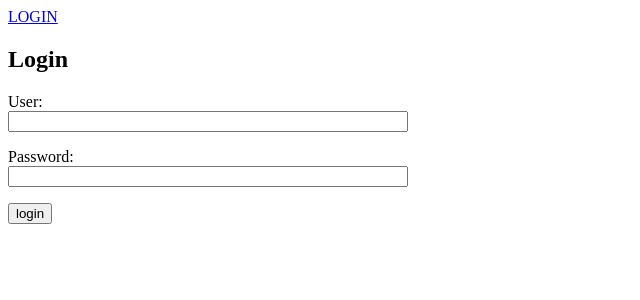
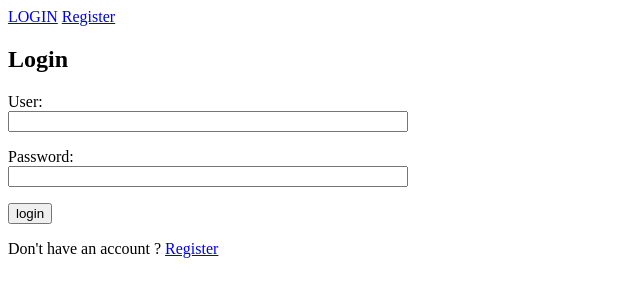
Before and after one commit to iksanh/job-control, a Django app: page /login/ in a window 1280 px wide. Shown: the top 300 px of the page, without its empty margins (0-640 px from the left). Run offline with Django 3.2, Linux system fonts and the light colour scheme.

Commit message:
add link to register and login

```diff
--- a/templates/base.html
+++ b/templates/base.html
@@ -9,10 +9,13 @@
 <body>
 <header>
     {% if request.user.is_authenticated %}
-    <span>Hi {{request.user.username | title }}</span>
-    <a href="{% url 'logout'%}">LOGOUT</a>
-    {% else %}
-    <a href="{% url 'login'%}">LOGIN</a>
+        <a href="{% url 'home' %}">My Job</a>
+        <a href="{% url 'job-create'%}">New Job</a>
+        <span>Hi {{request.user.username | title }}</span>
+        <a href="{% url 'logout'%}">LOGOUT</a>
+        {% else %}
+            <a href="{% url 'login'%}">LOGIN</a>
+            <a href="{% url 'register'%}">Register</a>
     {% endif %}
 </header>
 
--- a/users/templates/users/login.html
+++ b/users/templates/users/login.html
@@ -7,6 +7,7 @@
     <h2>Login</h2>
     {{form.as_p}}
     <input type="submit" value="login">
+    <p>Don't have an account  ? <a href="{% url 'register'%}">Register</a></p>
 
 </form>
 
```
